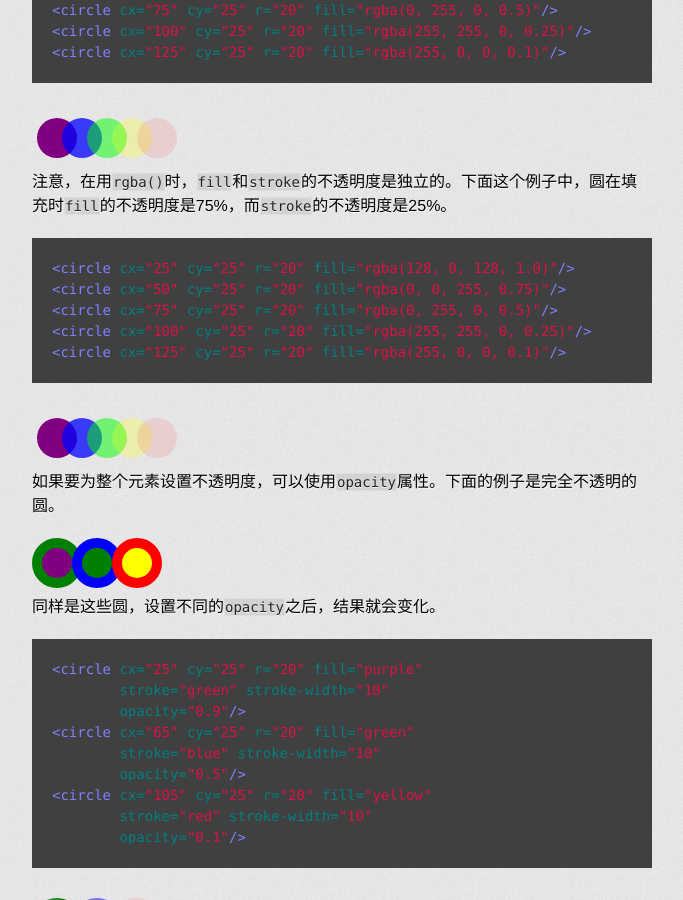
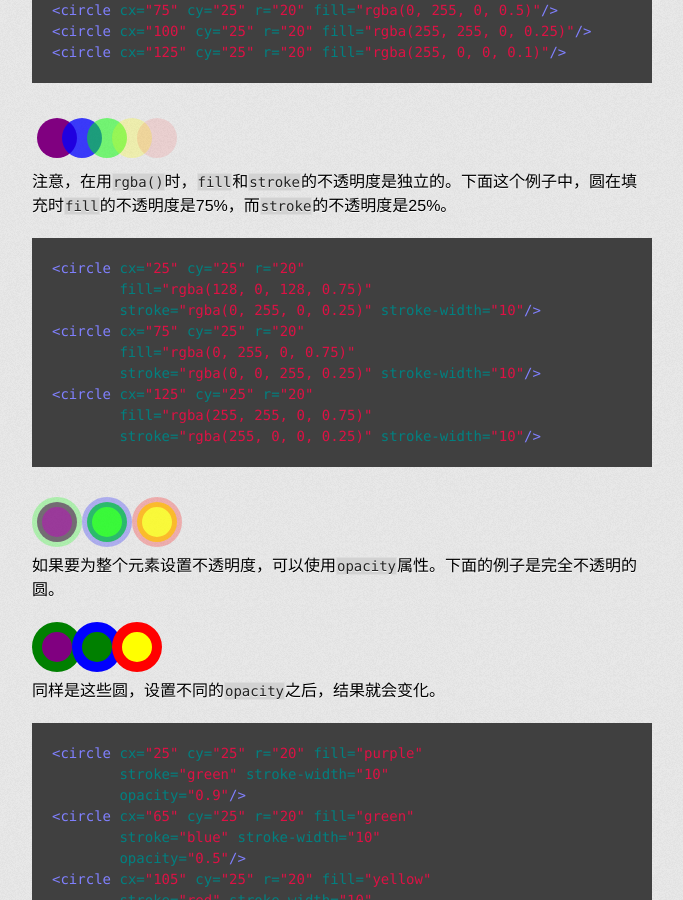
Before and after one commit to pkuwwt/d3-tutorial-cn, a Jekyll site: the page built from 10-the-svg-primer.md, in a window 1280 px wide and 900 px high, scrolled down 5693 px. Shown: the whole window, without its empty margins (298-981 px from the left). Built offline with Jekyll 4.4.1, drawn with Linux system fonts in a browser that asks for light colours; comment, search, counter and statistics services are not loaded.

Commit message:
fix typo
fix typo

```diff
--- a/10-the-svg-primer.md
+++ b/10-the-svg-primer.md
@@ -246,19 +246,27 @@ SVG中没有"层"和深度的概念。SVG也不支持CSS的`z-index`属性。所
 注意，在用`rgba()`时，`fill`和`stroke`的不透明度是独立的。下面这个例子中，圆在填充时`fill`的不透明度是75%，而`stroke`的不透明度是25%。
 
 {% highlight html %}
-<circle cx="25" cy="25" r="20" fill="rgba(128, 0, 128, 1.0)"/>
-<circle cx="50" cy="25" r="20" fill="rgba(0, 0, 255, 0.75)"/>
-<circle cx="75" cy="25" r="20" fill="rgba(0, 255, 0, 0.5)"/>
-<circle cx="100" cy="25" r="20" fill="rgba(255, 255, 0, 0.25)"/>
-<circle cx="125" cy="25" r="20" fill="rgba(255, 0, 0, 0.1)"/>
+<circle cx="25" cy="25" r="20"
+        fill="rgba(128, 0, 128, 0.75)"
+        stroke="rgba(0, 255, 0, 0.25)" stroke-width="10"/>
+<circle cx="75" cy="25" r="20"
+        fill="rgba(0, 255, 0, 0.75)"
+        stroke="rgba(0, 0, 255, 0.25)" stroke-width="10"/>
+<circle cx="125" cy="25" r="20"
+        fill="rgba(255, 255, 0, 0.75)"
+        stroke="rgba(255, 0, 0, 0.25)" stroke-width="10"/>
 {% endhighlight %}
 
 <svg width="500" height="50">
-<circle cx="25" cy="25" r="20" fill="rgba(128, 0, 128, 1.0)"/>
-<circle cx="50" cy="25" r="20" fill="rgba(0, 0, 255, 0.75)"/>
-<circle cx="75" cy="25" r="20" fill="rgba(0, 255, 0, 0.5)"/>
-<circle cx="100" cy="25" r="20" fill="rgba(255, 255, 0, 0.25)"/>
-<circle cx="125" cy="25" r="20" fill="rgba(255, 0, 0, 0.1)"/>
+<circle cx="25" cy="25" r="20"
+        fill="rgba(128, 0, 128, 0.75)"
+        stroke="rgba(0, 255, 0, 0.25)" stroke-width="10"/>
+<circle cx="75" cy="25" r="20"
+        fill="rgba(0, 255, 0, 0.75)"
+        stroke="rgba(0, 0, 255, 0.25)" stroke-width="10"/>
+<circle cx="125" cy="25" r="20"
+        fill="rgba(255, 255, 0, 0.75)"
+        stroke="rgba(255, 0, 0, 0.25)" stroke-width="10"/>
 </svg>
 
 如果要为整个元素设置不透明度，可以使用`opacity`属性。下面的例子是完全不透明的圆。
```
